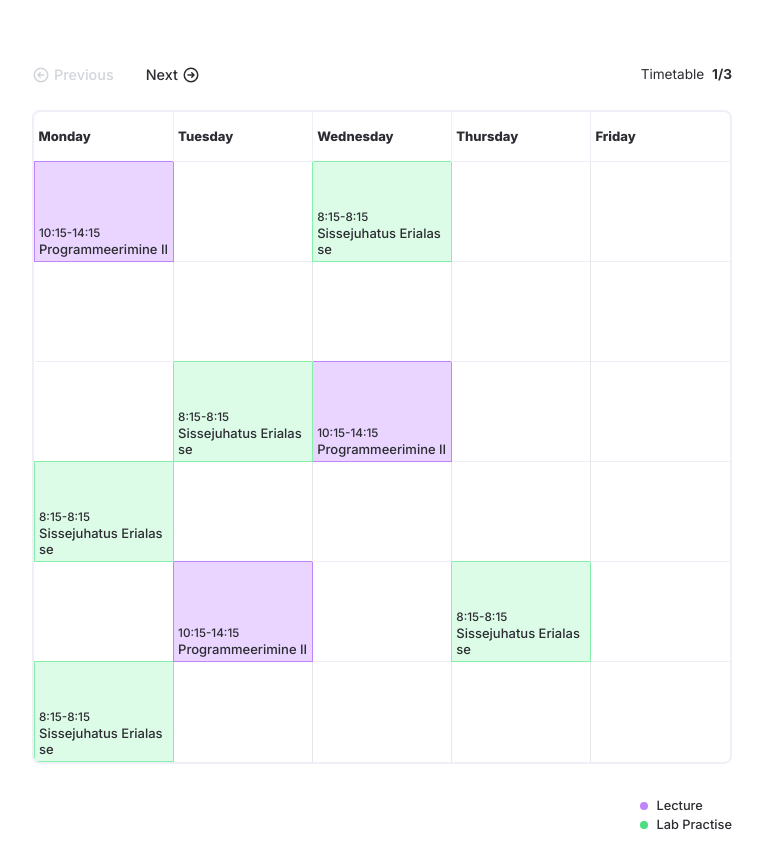
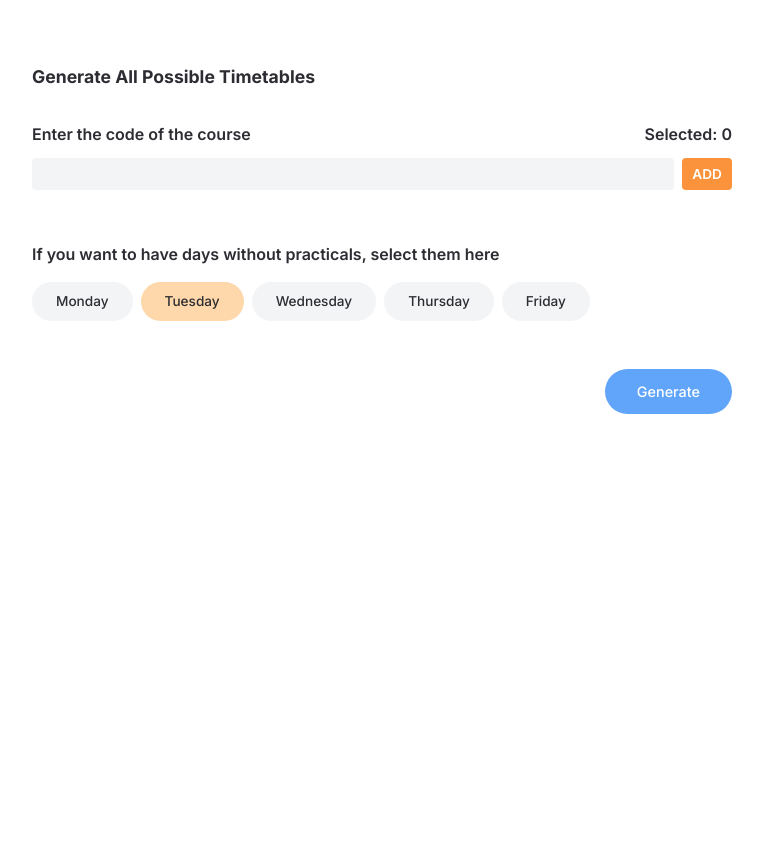
Before and after one commit to d4gl4s/timetable-generator, a Next.js app: page / in a window 1280 px wide. Shown: the top 868 px of the page, without its empty margins (258-1021 px from the left). After the commit the page ends 800 px from the top, so only its background shows below. Built offline with nearby package versions, Linux system fonts and the light colour scheme.

Commit message:
started work on form

```diff
--- /dev/null
+++ b/app/Form.tsx
@@ -0,0 +1,150 @@
+import { TimetableType } from "@/types/types"
+import { table } from "console"
+import { use, useState } from "react"
+import { FaRegTimesCircle } from "react-icons/fa"
+
+const Form = ({ setTimetables }: { setTimetables: any }) => {
+  const lessontest = {
+    name: "Sissejuhatus Erialasse",
+    startTime: "8:15",
+    endTime: "8:15",
+    place: "Narva mnt 27 - 1025",
+    lecture: false,
+  }
+  const lessontest2 = {
+    name: "Programmeerimine II",
+    startTime: "10:15",
+    endTime: "14:15",
+    place: "Narva mnt 27 - 1025",
+    lecture: true,
+  }
+
+  const tabledata: TimetableType[] = [
+    {
+      eight: [lessontest2, null, lessontest, null, null],
+      ten: [null, null, null, null, null],
+      twelve: [null, lessontest, lessontest2, null, null],
+      two: [lessontest, null, null, null, null],
+      four: [null, lessontest2, null, lessontest, null],
+      six: [lessontest, null, null, null, null],
+    },
+    {
+      eight: [null, null, lessontest, null, null],
+      ten: [null, null, null, null, lessontest2],
+      twelve: [null, lessontest2, null, null, null],
+      two: [lessontest, null, null, null, null],
+      four: [null, null, null, lessontest2, null],
+      six: [lessontest2, null, null, null, null],
+    },
+    {
+      eight: [lessontest2, null, lessontest, lessontest, null],
+      ten: [null, lessontest2, null, null, lessontest2],
+      twelve: [null, null, null, null, lessontest],
+      two: [null, lessontest, lessontest, null, null],
+      four: [null, null, null, null, null],
+      six: [null, lessontest, null, lessontest2, null],
+    },
+  ]
+
+  const course: string[] = []
+  const [selectedCourses, setSelectedCourses] = useState<string[]>(course)
+  const [freeDays, setFreeDays] = useState<boolean[]>([false, true, false, false, false])
+  const [courseInput, setCourseInput] = useState<string>("")
+  const [formOpen, setFormOpen] = useState<boolean>(true)
+  const [timetableGenerated, setTimetableGenerated] = useState<boolean>(false)
+
+  const submitForm = (e: any) => {
+    e.preventDefault()
+    setFormOpen(false)
+    setTimetables(tabledata)
+    setTimetableGenerated(true)
+
+  }
+
+  const handleCourseInputChange = (e: any) => {
+    setCourseInput(e.target.value)
+  }
+
+  const handleCoursesAdd = () => {
+    //Kursuse nimi?
+    setSelectedCourses((oldArray: any) => [...oldArray, courseInput])
+    setCourseInput("")
+  }
+
+  const handleCourseDelete = (id: string) => {
+    setSelectedCourses((current: string[]) =>
+      current.filter((course: any) => {
+        return course !== id
+      })
+    )
+  }
+  const handleFreeDay = (i: number) => {
+
+    const newFreeDays = freeDays!.map((day, indeks: any) => {
+      if (indeks === i) return !day
+      return day
+    })
+    setFreeDays(newFreeDays)
+
+  }
+
+  return (
+    <div>
+      {formOpen ? (
+        <div className="flex flex-col items-start mt-16">
+          <h1 className="font-bold text-[1.1em] mb-8">Generate All Possible Timetables</h1>
+          <div className="flex flex-col w-full">
+            <label className="w-full flex justify-between">
+              Enter the code of the course <div className="mb-2 font-semibold">Selected: {selectedCourses.length}</div>
+            </label>
+            <div className="h-8 w-full  flex">
+              <input className="h-full w-full rounded bg-gray-100 mr-2" type="text" name="name" value={courseInput} onChange={handleCourseInputChange} />{" "}
+              <button className="bg-orange-400 text-white w-[4em] h-full font-semibold text-[0.85em] rounded unselectable" onClick={handleCoursesAdd}>
+                ADD
+              </button>{" "}
+            </div>
+            <ul className="text-[0.95em] mt-5">
+              {selectedCourses?.map((course, i) => (
+                <li key={i} className="flex w-full  items-start">
+                  <span className="w-full">{course}</span> <FaRegTimesCircle onClick={() => handleCourseDelete(course)} size={18} className="text-gray-300 cursor-pointer w-5 mt-[2px]" />
+                </li>
+              ))}
+            </ul>
+          </div>
+          <div className="w-full mt-8">
+            <label>If you want to have days without practicals, select them here</label>
+            <div className="flex flex-wrap font-medium text-[0.85em] mt-4">
+              {freeDays.map((dayValue, i) => {
+                const days = ["Monday", "Tuesday", "Wednesday", "Thursday", "Friday"]
+                return (
+                  <div key={i} className={"p-[9px] px-6 rounded-[50px] mr-2 cursor-pointer flex items-center mb-2 " + (dayValue ? "bg-orange-200" : "bg-gray-100")} onClick={() => handleFreeDay(i)} >
+                    {days[i]}
+                  </div>)
+              })}
+            </div>
+          </div>
+
+          <div className="w-full flex justify-end mt-10 mb-10 items-center text-[0.9em]">
+            {timetableGenerated ? (
+              <div className="font-bold mr-4 text-[0.85em] cursor-pointer" onClick={() => setFormOpen(false)}>
+                CANCEL
+              </div>
+            ) : null}
+
+            <button onClick={submitForm} className="bg-blue-400 font-medium p-3 px-8 text-white rounded-[50px]">
+              Generate
+            </button>
+          </div>
+        </div>
+      ) : (
+        <div className="w-full flex justify-end mt-10 mb-10">
+          <button onClick={() => setFormOpen(true)} className="bg-gray-200 font-medium p-[10px] px-6  text-[0.8em] rounded-[50px]">
+            Generate New
+          </button>
+        </div>
+      )}
+    </div>
+  )
+}
+
+export default Form
--- a/app/Timetable.tsx
+++ b/app/Timetable.tsx
@@ -5,7 +5,7 @@ const Timetable = ({ timetable }: { timetable: TimetableType }) => {
   const { eight, ten, twelve, two, four, six } = timetable
   return (
     <>
-      <div className="border border-[2px] rounded-lg overflow-hidden border-[#f0eff8] ">
+      <div className="border border-[2px] rounded-lg overflow-hidden border-[#f0eff8]">
         <table className="min-w-[100%] divide-y divide-[#f0eff8] ">
           <thead>
             <tr>
--- a/app/globals.css
+++ b/app/globals.css
@@ -37,6 +37,16 @@ table {
 /* td :last-child {
   border-right: 0;
 } */
+
+label {
+  font-weight: 600;
+  font-size: medium;
+  margin-bottom: 4px;
+}
+input {
+  padding-left: 8px;
+  padding-right: 8px;
+}
 
 th {
   margin: 0;
--- a/app/page.tsx
+++ b/app/page.tsx
@@ -3,6 +3,7 @@ import { useState } from "react"
 import Timetable from "./Timetable"
 import { HiOutlineArrowCircleRight, HiOutlineArrowCircleLeft } from "react-icons/hi"
 import { TimetableType } from "@/types/types"
+import Form from "./Form"
 
 export default function Home() {
   const lessontest = {
@@ -47,18 +48,24 @@ export default function Home() {
     },
   ]
 
-  const [timetables, setTimetables] = useState<TimetableType[]>(tabledata)
+  const [timetables, setTimetables] = useState<TimetableType[] | null>(null)
   const [current, setCurrent] = useState<number>(0)
 
   return (
     <main className="w-[96%] sm:w-[90%] md:w-[80%] md:max-w-[700px]  2xl:max-w-[1000px] m-auto mb-48">
+      <Form setTimetables={setTimetables} />
+      {timetables ? (
+        <div>
           <div className="w-[90%] m-auto md:w-full flex justify-between mt-16 mb-6">
             <div className="flex text-[0.9em] font-medium unselectable">
               <button className={"flex mr-8 items-center " + (current == 0 ? "text-gray-300 cursor-default" : " ")} onClick={() => setCurrent(Math.max(current - 1, 0))}>
                 <HiOutlineArrowCircleLeft size={18} className="mr-1" /> Previous
               </button>
 
-          <button className={"flex items-center " + (current == timetables.length - 1 ? "text-gray-300 cursor-default" : " ")} onClick={() => setCurrent(Math.min(current + 1, timetables.length - 1))}>
+              <button
+                className={"flex items-center " + (current == timetables.length - 1 ? "text-gray-300 cursor-default" : " ")}
+                onClick={() => setCurrent(Math.min(current + 1, timetables.length - 1))}
+              >
                 Next <HiOutlineArrowCircleRight size={18} className="ml-1" />
               </button>
             </div>
@@ -72,6 +79,8 @@ export default function Home() {
           </div>
 
           <Timetable timetable={timetables[current]} />
+        </div>
+      ) : null}
     </main>
   )
 }
```
Also changed, not shown: 1 other file (tests, documents, lock files or other folders). Lines whose indentation alone changed are shown as unchanged.
